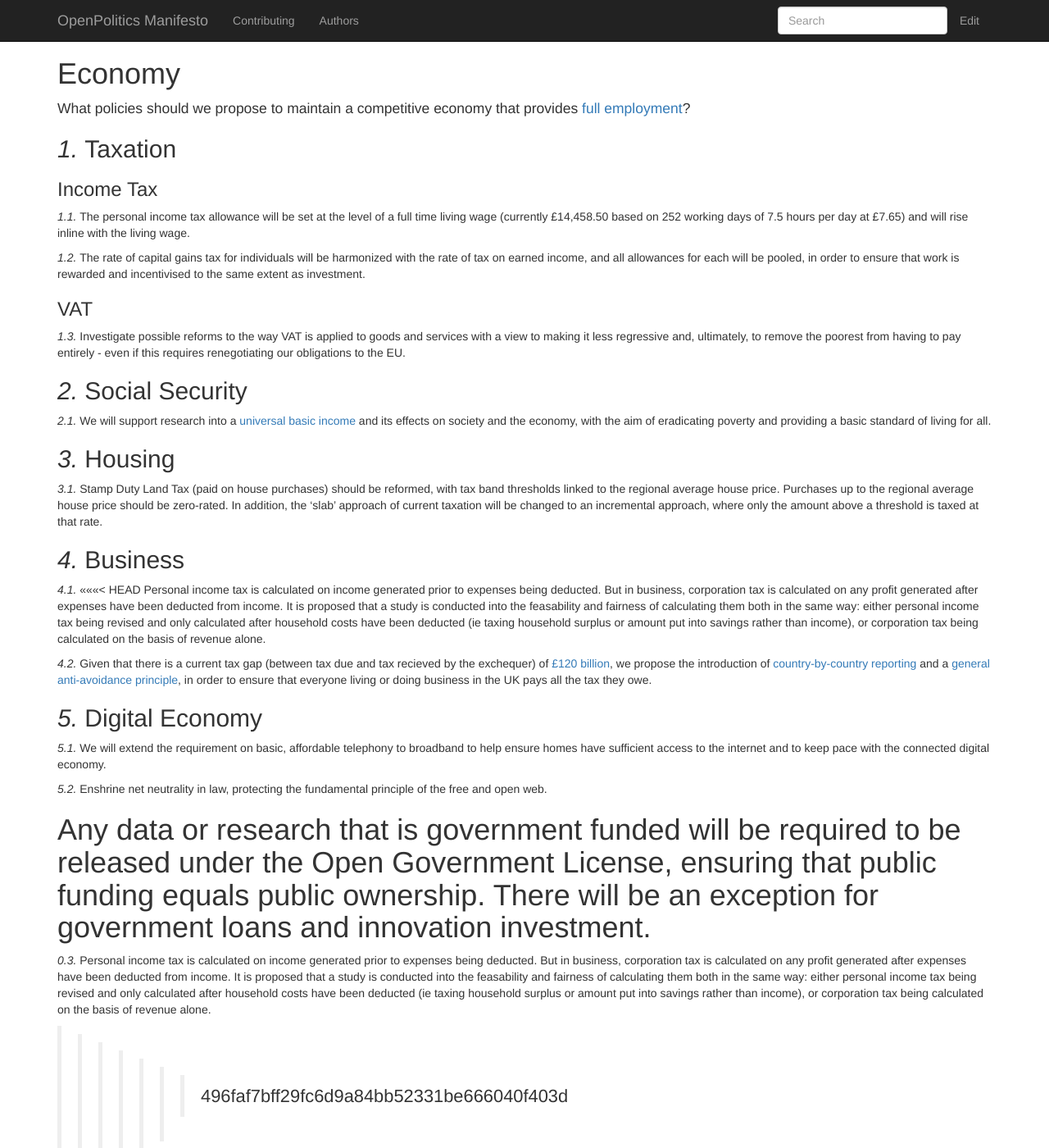
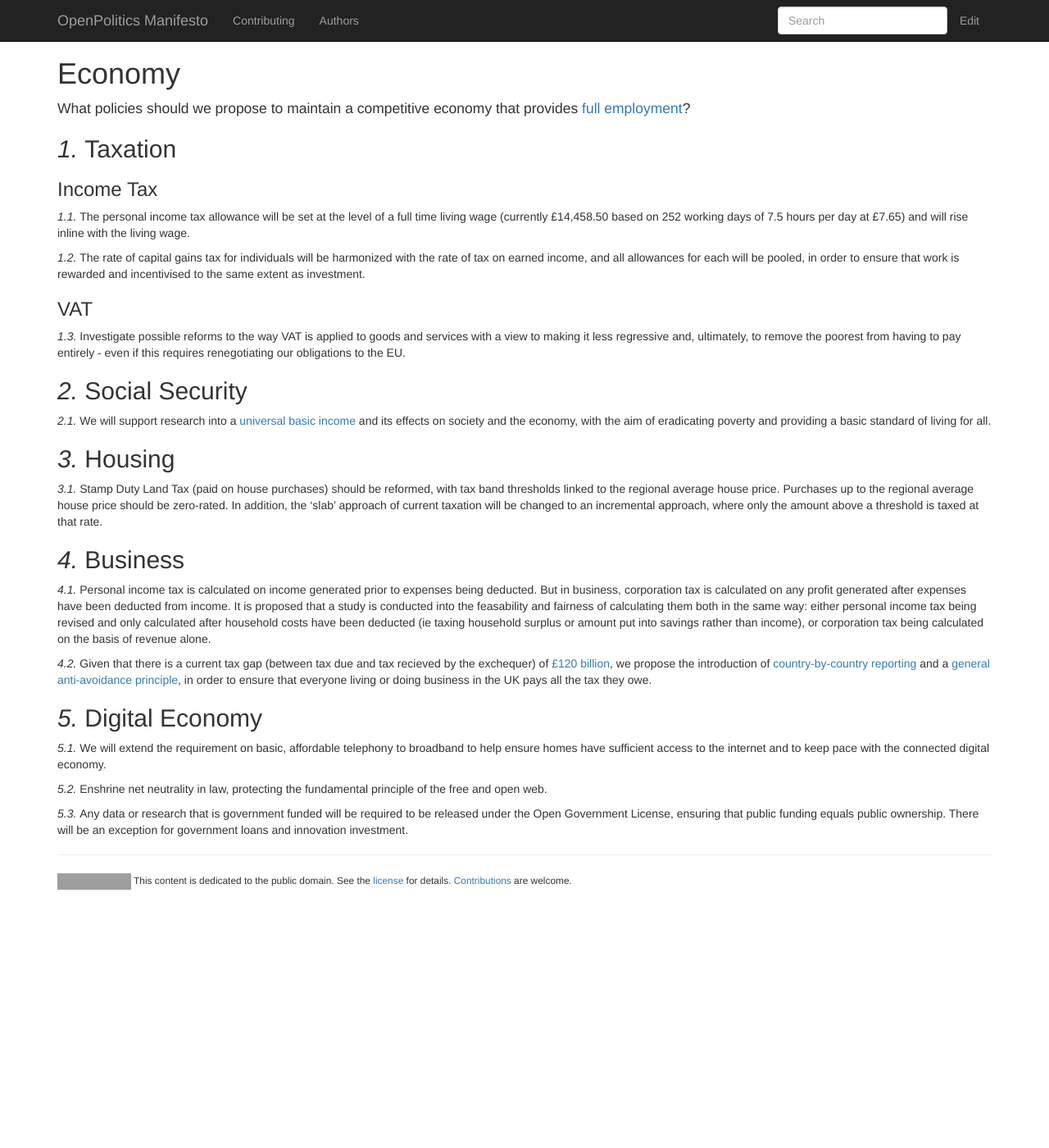
Before and after one commit to openpolitics/manifesto, a Jekyll site: the page built from economy.md, in a window 1280 px wide and 1400 px high. Shown: the whole window at 82% size. Built offline with Jekyll 4.4.1, drawn with Linux system fonts in a browser that asks for light colours; nearby versions of some CDN libraries; grey boxes are pictures that could not be loaded.

Commit message:
Fix bad merge in economy.md

```diff
--- a/economy.md
+++ b/economy.md
@@ -27,7 +27,6 @@ Stamp Duty Land Tax (paid on house purchases) should be reformed, with tax band
 
 ## Business
 
-<<<<<<< HEAD
 Personal income tax is calculated on income generated prior to expenses being deducted. But in business, corporation tax is calculated on any profit generated after expenses have been deducted from income. It is proposed that a study is conducted into the feasability and fairness of calculating them both in the same way: either personal income tax being revised and only calculated after household costs have been deducted (ie taxing household surplus or amount put into savings rather than income), or corporation tax being calculated on the basis of revenue alone.
 
 Given that there is a current tax gap (between tax due and tax recieved by the exchequer) of [£120 billion](http://www.taxresearch.org.uk/Documents/FAQ1TaxGap.pdf), we propose the introduction of [country-by-country reporting](http://www.taxresearch.org.uk/Documents/CBC.pdf) and a [general anti-avoidance principle](http://www.taxresearch.org.uk/Blog/2012/06/20/why-we-need-a-genuine-general-anti-avoidance-principle-to-beat-tax-abuse-2/), in order to ensure that everyone living or doing business in the UK pays all the tax they owe.
@@ -39,6 +38,3 @@ We will extend the requirement on basic, affordable telephony to broadband to he
 Enshrine net neutrality in law, protecting the fundamental principle of the free and open web.
 
 Any data or research that is government funded will be required to be released under the Open Government License, ensuring that public funding equals public ownership. There will be an exception for government loans and innovation investment.
-=======
-Personal income tax is calculated on income generated prior to expenses being deducted. But in business, corporation tax is calculated on any profit generated after expenses have been deducted from income. It is proposed that a study is conducted into the feasability and fairness of calculating them both in the same way: either personal income tax being revised and only calculated after household costs have been deducted (ie taxing household surplus or amount put into savings rather than income), or corporation tax being calculated on the basis of revenue alone.
->>>>>>> 496faf7bff29fc6d9a84bb52331be666040f403d
```
